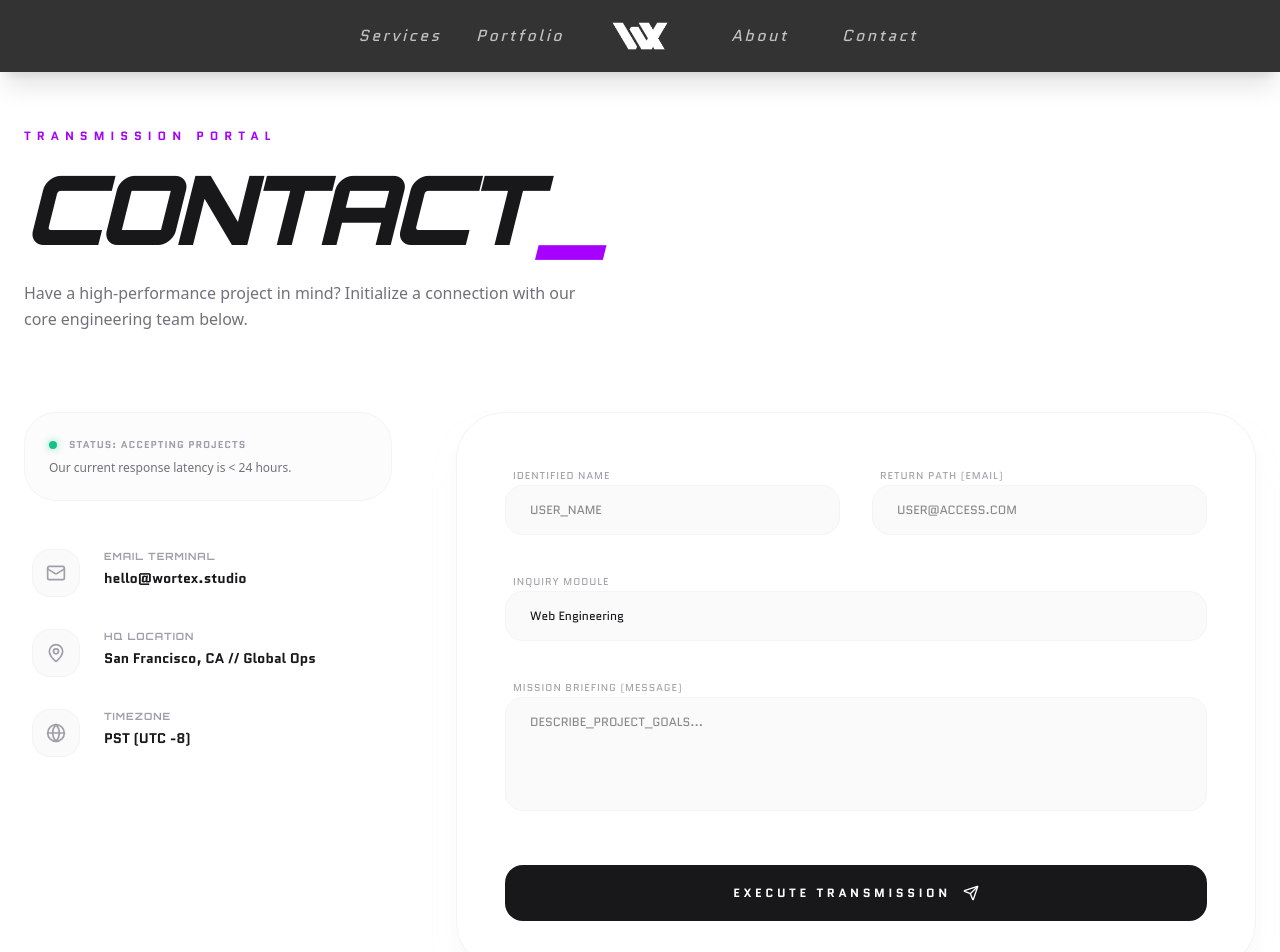
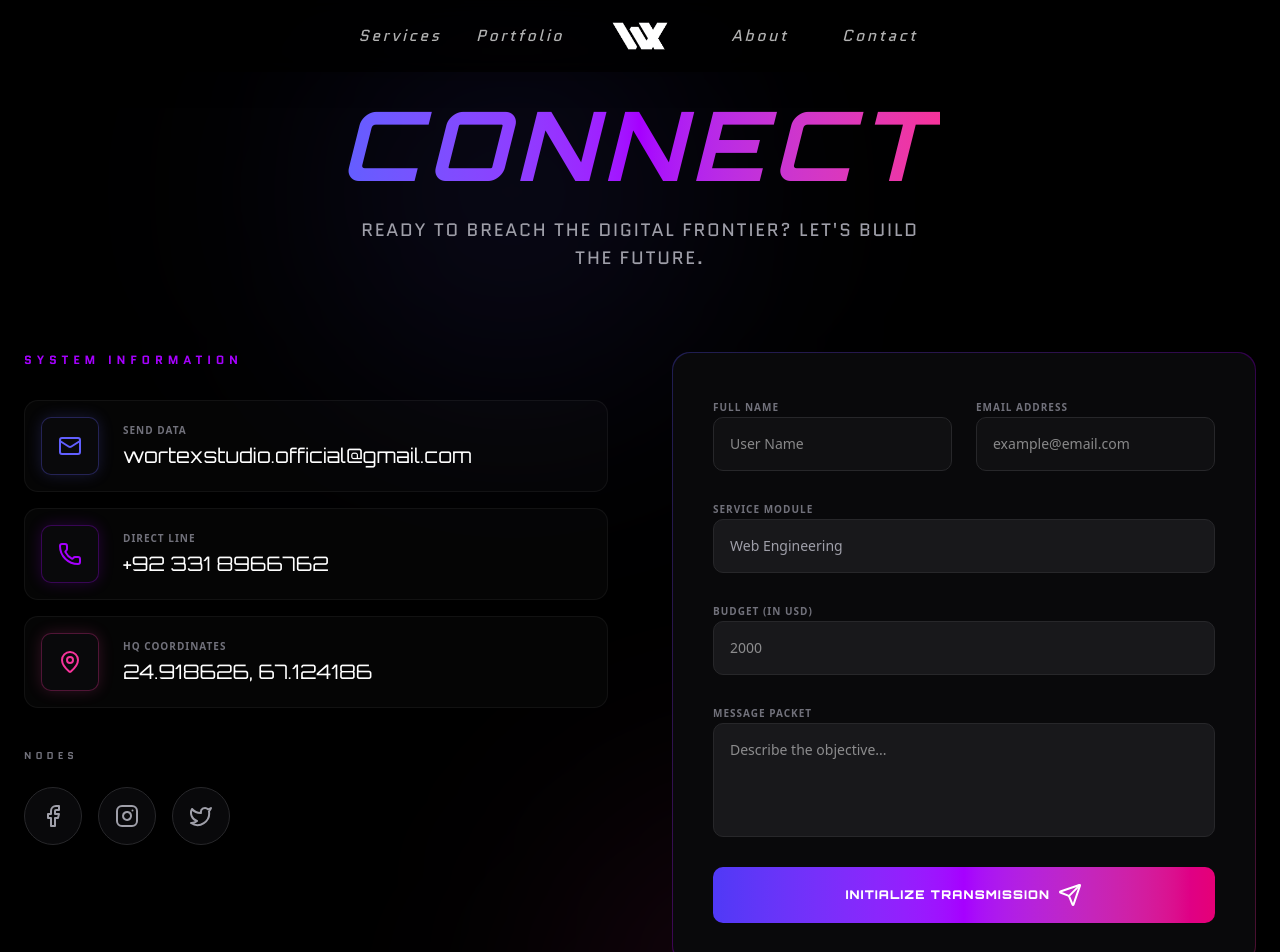
Before and after one commit to AbdurRehmanFarooqui/wortexstudio, a Next.js app: page /contact in a window 1280 px wide. Shown: the top 952 px of the page. Built offline with nearby package versions, Linux system fonts and the light colour scheme.

Commit message:
hero saection laptop layout fix

```diff
--- a/app/components/ProjectCards.tsx
+++ b/app/components/ProjectCards.tsx
@@ -30,11 +30,11 @@ const ProjectCards: React.FC<Project> = ({
   link = "#"
 }) => {
   return (
-    <div className='group relative flex-shrink-0 w-[320px] md:w-[500px] lg:w-[600px] aspect-[16/10] bg-zinc-950 border border-zinc-900 rounded-2xl overflow-hidden transition-all duration-500 hover:border-[#a600ff]/50 hover:shadow-[0_0_40px_-15px_rgba(166,0,255,0.4)] mx-6 cursor-pointer'>
+    <div className='group relative flex-shrink-0 w-[320px] md:w-[500px] lg:h-[40vh] lg:w-auto aspect-[16/10] bg-zinc-950 border border-zinc-900 rounded-2xl overflow-hidden transition-all duration-500 hover:border-[#a600ff]/50 hover:shadow-[0_0_40px_-15px_rgba(166,0,255,0.4)] mx-6 cursor-pointer'>
 
       {/* Background Image with Theme Gradient */}
       <div className="absolute inset-0 z-0">
-        <div className="absolute inset-0 bg-gradient-to-t from-black via-black/40 to-transparent z-10" />
+        <div className="absolute inset-0 bg-linear-to-t from-black via-black/40 to-transparent z-10" />
         <Image
           src={portfolio_images[0]?.url || '/logo.png'}
           alt={title}
--- a/app/contact/page.tsx
+++ b/app/contact/page.tsx
@@ -3,15 +3,25 @@
 import React from 'react';
 import { motion } from 'framer-motion';
 import { Mail, MapPin, Phone, Send, MessageSquare, Globe } from 'lucide-react';
+import Contact from '../sections/contact';
 
 export default function ContactPage() {
+
+  return (
+    <>
+      <Contact />
+    </>
+  );
+}
+
+
+function Contact2() {
   const fadeUp = {
     initial: { opacity: 0, y: 20 },
     whileInView: { opacity: 1, y: 0 },
     viewport: { once: true },
     transition: { duration: 0.6 }
   };
-
   return (
     <div className="w-full min-h-screen bg-white text-zinc-900 pt-32 pb-20 selection:bg-[#a600ff]/20">
       <div className="max-w-7xl mx-auto px-6">
@@ -40,11 +50,11 @@ export default function ContactPage() {
           >
             {/* Availability Status */}
             <div className="p-6 border border-zinc-100 rounded-[2rem] bg-zinc-50/50">
-               <div className="flex items-center gap-3 mb-2">
-                 <div className="w-2 h-2 rounded-full bg-emerald-500 animate-pulse shadow-[0_0_8px_rgba(16,185,129,0.6)]" />
-                 <span className="font-quantico text-[10px] uppercase tracking-widest font-bold text-zinc-400">Status: Accepting Projects</span>
-               </div>
-               <p className="text-xs text-zinc-500 font-medium">Our current response latency is &lt; 24 hours.</p>
+              <div className="flex items-center gap-3 mb-2">
+                <div className="w-2 h-2 rounded-full bg-emerald-500 animate-pulse shadow-[0_0_8px_rgba(16,185,129,0.6)]" />
+                <span className="font-quantico text-[10px] uppercase tracking-widest font-bold text-zinc-400">Status: Accepting Projects</span>
+              </div>
+              <p className="text-xs text-zinc-500 font-medium">Our current response latency is &lt; 24 hours.</p>
             </div>
 
             {/* Direct Lines */}
@@ -55,11 +65,11 @@ export default function ContactPage() {
                 </div>
                 <div>
                   <h4 className="font-orbitron text-[10px] font-bold uppercase tracking-widest text-zinc-400 mb-1">Email Terminal</h4>
-                  <p className="font-quantico text-sm font-bold text-zinc-900">hello@wortex.studio</p>
+                  <p className="font-quantico text-sm font-bold text-zinc-900">wortexstudio.official@gmail.com</p>
                 </div>
               </div>
 
-              <div className="group flex items-start gap-6">
+              {/* <div className="group flex items-start gap-6">
                 <div className="w-12 h-12 rounded-2xl bg-zinc-50 flex items-center justify-center text-zinc-400 group-hover:text-[#a600ff] transition-colors border border-zinc-100">
                   <MapPin size={20} />
                 </div>
@@ -67,7 +77,7 @@ export default function ContactPage() {
                   <h4 className="font-orbitron text-[10px] font-bold uppercase tracking-widest text-zinc-400 mb-1">HQ Location</h4>
                   <p className="font-quantico text-sm font-bold text-zinc-900">San Francisco, CA // Global Ops</p>
                 </div>
-              </div>
+              </div> */}
 
               <div className="group flex items-start gap-6">
                 <div className="w-12 h-12 rounded-2xl bg-zinc-50 flex items-center justify-center text-zinc-400 group-hover:text-[#a600ff] transition-colors border border-zinc-100">
@@ -75,7 +85,7 @@ export default function ContactPage() {
                 </div>
                 <div>
                   <h4 className="font-orbitron text-[10px] font-bold uppercase tracking-widest text-zinc-400 mb-1">Timezone</h4>
-                  <p className="font-quantico text-sm font-bold text-zinc-900">PST (UTC -8)</p>
+                  <p className="font-quantico text-sm font-bold text-zinc-900">UTC+05:00</p>
                 </div>
               </div>
             </div>
@@ -93,7 +103,7 @@ export default function ContactPage() {
                 <label className="font-quantico text-[10px] uppercase tracking-widest text-zinc-400 ml-2">Identified Name</label>
                 <input
                   type="text"
-                  placeholder="USER_NAME"
+                  placeholder="User Name"
                   className="w-full bg-zinc-50 border border-zinc-100 px-6 py-4 rounded-2xl font-quantico text-xs focus:outline-none focus:border-[#a600ff] focus:ring-4 focus:ring-[#a600ff]/5 transition-all"
                 />
               </div>
@@ -103,7 +113,7 @@ export default function ContactPage() {
                 <label className="font-quantico text-[10px] uppercase tracking-widest text-zinc-400 ml-2">Return Path (Email)</label>
                 <input
                   type="email"
-                  placeholder="USER@ACCESS.COM"
+                  placeholder="user@access.com"
                   className="w-full bg-zinc-50 border border-zinc-100 px-6 py-4 rounded-2xl font-quantico text-xs focus:outline-none focus:border-[#a600ff] focus:ring-4 focus:ring-[#a600ff]/5 transition-all"
                 />
               </div>
@@ -114,17 +124,28 @@ export default function ContactPage() {
                 <select className="w-full bg-zinc-50 border border-zinc-100 px-6 py-4 rounded-2xl font-quantico text-xs focus:outline-none focus:border-[#a600ff] transition-all appearance-none cursor-pointer">
                   <option>Web Engineering</option>
                   <option>3D / Immersive Experience</option>
+                  <option>3D Development</option>
+                  <option>AI Integration</option>
+                  <option>Motion Design</option>
                   <option>UI/UX Architecture</option>
                   <option>Other / Custom</option>
                 </select>
               </div>
+              <div className="md:col-span-2 space-y-2">
+                <label className="text-[10px] font-bold text-zinc-500 uppercase tracking-widest">Budget</label>
+                <input
+                  type="number"
+                  className="[appearance:textfield] [&::-webkit-outer-spin-button]:appearance-none [&::-webkit-inner-spin-button]:appearance-none w-full bg-zinc-50 border border-zinc-100 px-6 py-4 rounded-2xl font-quantico text-xs focus:outline-none focus:border-[#a600ff] focus:ring-4 focus:ring-[#a600ff]/5 transition-all resize-none"
+                  placeholder="Estimated budget range..."
+                />
 
+              </div>
               {/* Message */}
               <div className="md:col-span-2 space-y-2">
                 <label className="font-quantico text-[10px] uppercase tracking-widest text-zinc-400 ml-2">Mission Briefing (Message)</label>
                 <textarea
                   rows={5}
-                  placeholder="DESCRIBE_PROJECT_GOALS..."
+                  placeholder="Describe Project ..."
                   className="w-full bg-zinc-50 border border-zinc-100 px-6 py-4 rounded-2xl font-quantico text-xs focus:outline-none focus:border-[#a600ff] focus:ring-4 focus:ring-[#a600ff]/5 transition-all resize-none"
                 />
               </div>
@@ -143,7 +164,7 @@ export default function ContactPage() {
       </div>
 
       {/* Subtle background decorative element */}
-      <div className="fixed bottom-0 left-0 w-full h-[30vh] bg-gradient-to-t from-zinc-50 to-transparent pointer-events-none -z-10" />
+      <div className="fixed bottom-0 left-0 w-full h-[30vh] bg-linear-to-t from-zinc-50 to-transparent pointer-events-none -z-10" />
     </div>
-  );
+  )
 }
--- a/app/sections/contact.tsx
+++ b/app/sections/contact.tsx
@@ -1,12 +1,78 @@
 "use client";
 
-import React from "react";
+import React, { useState } from "react";
 import { motion } from "framer-motion";
-import { Mail, Phone, MapPin, Github, Linkedin, Twitter, Send } from "lucide-react";
+import { Mail, Phone, MapPin, Github, Linkedin, Twitter, Send, Instagram, Facebook } from "lucide-react";
 
 export default function Contact() {
+  // Form state tracking based on your API schema
+  const [formData, setFormData] = useState({
+    name: "",
+    email: "",
+    category: "Web Engineering", // matches your first option default
+    budget: "",
+    message: "",
+  });
+
+  const [isSubmitting, setIsSubmitting] = useState(false);
+  const [isSent, setIsSent] = useState(false);
+
+  // Handle inputs dynamically
+  const handleChange = (e: React.ChangeEvent<HTMLInputElement | HTMLTextAreaElement | HTMLSelectElement>) => {
+    const { name, value } = e.target;
+    setFormData((prev) => ({ ...prev, [name]: value }));
+  };
+
+  // Form Submission Logic
+  const handleSubmit = async (e: React.FormEvent<HTMLFormElement>) => {
+    e.preventDefault();
+    setIsSubmitting(true);
+
+    try {
+      const response = await fetch("/api/contact", {
+        method: "POST",
+        headers: {
+          "Content-Type": "application/json",
+        },
+        body: JSON.stringify(formData),
+      });
+
+      if (response.ok) {
+        console.log("Transmission Successful!");
+        setIsSent(true);
+        // Clear form fields
+        setFormData({
+          name: "",
+          email: "",
+          category: "Web Engineering",
+          budget: "",
+          message: "",
+        });
+      } else {
+        console.error("Transmission Failed:", await response.text());
+      }
+    } catch (error) {
+      console.error("Network Error during transmission:", error);
+    } finally {
+      setIsSubmitting(false);
+      // Hide the sent notification after 5 seconds
+      setTimeout(() => setIsSent(false), 5000);
+    }
+  };
+
   return (
     <section className="relative bg-black text-white py-24 px-6 overflow-hidden pb-60">
+
+      {/* Floating Notification */}
+      {isSent && (
+        <div className="fixed left-1/2 -translate-x-1/2 w-70 h-16 bg-white/12 border border-white/20 z-100 rounded-full backdrop-blur-sm text-white shadow-lg shadow-purple-500/30 animate-[slideDown_0.4s_ease-out_forwards]" >
+          <div className="flex items-center justify-center h-full gap-4 font-quantico text-base uppercase tracking-widest ">
+            <Mail className="w-5 h-5 text-indigo-500" />
+            <span>Message Sent</span>
+          </div>
+        </div>
+      )}
+
       {/* Decorative Background Glows */}
       <div className="absolute top-0 left-1/4 w-96 h-96 bg-indigo-500/10 blur-[120px] rounded-full pointer-events-none" />
       <div className="absolute bottom-0 right-1/4 w-96 h-96 bg-pink-500/10 blur-[120px] rounded-full pointer-events-none" />
@@ -51,7 +117,7 @@ export default function Contact() {
                   </div>
                   <div>
                     <p className="text-[10px] text-zinc-500 uppercase tracking-widest font-bold mb-1">Send Data</p>
-                    <p className="md:text-xl font-orbitron group-hover:text-indigo-400 transition-colors">hello@wortex.studio</p>
+                    <p className="md:text-xl font-orbitron group-hover:text-indigo-400 transition-colors">wortexstudio.official@gmail.com</p>
                   </div>
                 </a>
 
@@ -62,7 +128,7 @@ export default function Contact() {
                   </div>
                   <div>
                     <p className="text-[10px] text-zinc-500 uppercase tracking-widest font-bold mb-1">Direct Line</p>
-                    <p className="md:text-xl font-orbitron group-hover:text-[#a600ff] transition-colors">+1 (555) WORTEX</p>
+                    <p className="md:text-xl font-orbitron group-hover:text-[#a600ff] transition-colors">+92 331 8966762</p>
                   </div>
                 </div>
 
@@ -73,7 +139,7 @@ export default function Contact() {
                   </div>
                   <div>
                     <p className="text-[10px] text-zinc-500 uppercase tracking-widest font-bold mb-1">HQ Coordinates</p>
-                    <p className="md:text-xl font-orbitron group-hover:text-pink-400 transition-colors">Digital Nomad, Metaverse 101</p>
+                    <p className="md:text-xl font-orbitron group-hover:text-pink-400 transition-colors">24.918626, 67.124186</p>
                   </div>
                 </div>
               </div>
@@ -84,13 +150,15 @@ export default function Contact() {
               <h3 className="text-[10px] font-black mb-6 font-quantico uppercase tracking-[0.4em] text-zinc-500">Nodes</h3>
               <div className="flex gap-4">
                 {[
-                    { Icon: Github, color: 'hover:text-indigo-500' },
-                    { Icon: Linkedin, color: 'hover:text-[#a600ff]' },
-                    { Icon: Twitter, color: 'hover:text-pink-500' }
+                  { Icon: Facebook, color: 'hover:text-[#3b5998]', link: 'https://www.facebook.com/wortexstudio' },
+                  { Icon: Instagram, color: 'hover:text-[#E1306C]', link: 'https://www.instagram.com/wortexstudio' },
+                  { Icon: Twitter, color: 'hover:text-[#1DA1F2]', link: 'https://x.com/wortexstudio' }
                 ].map((item, i) => (
                   <a
                     key={i}
-                    href="#"
+                    href={item.link}
+                    target="_blank"
+                    rel="noopener noreferrer"
                     className={`p-4 bg-zinc-950 border border-zinc-800 rounded-full text-zinc-400 ${item.color} hover:border-current hover:scale-110 transition-all duration-300 shadow-xl`}
                   >
                     <item.Icon className="w-5 h-5 md:w-6 md:h-6" />
@@ -111,48 +179,83 @@ export default function Contact() {
             <div className="absolute inset-0 bg-gradient-to-br from-indigo-500 via-[#a600ff] to-pink-500 opacity-30 group-hover:opacity-100 transition-opacity duration-500" />
 
             <div className="relative bg-zinc-950 p-4 md:p-8 md:p-10 rounded-2xl backdrop-blur-xl">
-              <form className="space-y-6">
+              <form onSubmit={handleSubmit} className="space-y-6">
                 <div className="grid grid-cols-1 md:grid-cols-2 gap-6">
                   <div className="space-y-2">
                     <label className="text-[10px] font-bold text-zinc-500 uppercase tracking-widest">Full Name</label>
                     <input
                       type="text"
+                      name="name"
+                      value={formData.name}
+                      onChange={handleChange}
+                      required
                       className="w-full text-sm md:text-md bg-zinc-900/50 border border-zinc-800 p-4 rounded-lg focus:outline-none focus:border-[#a600ff] focus:ring-1 focus:ring-[#a600ff]/20 transition-all"
-                      placeholder="USER_ID"
+                      placeholder="User Name"
                     />
                   </div>
                   <div className="space-y-2">
                     <label className="text-[10px] font-bold text-zinc-500 uppercase tracking-widest">Email Address</label>
                     <input
                       type="email"
+                      name="email"
+                      value={formData.email}
+                      onChange={handleChange}
+                      required
                       className="w-full text-sm md:text-md bg-zinc-900/50 border border-zinc-800 p-4 rounded-lg focus:outline-none focus:border-indigo-500 focus:ring-1 focus:ring-indigo-500/20 transition-all"
-                      placeholder="MAIL_ADR"
+                      placeholder="example@email.com"
                     />
                   </div>
                 </div>
 
                 <div className="space-y-2">
                   <label className="text-[10px] font-bold text-zinc-500 uppercase tracking-widest">Service Module</label>
-                  <select className="w-full text-sm md:text-md bg-zinc-900/50 border border-zinc-800 p-4 rounded-lg focus:outline-none focus:border-pink-500 transition-all appearance-none text-zinc-400">
+                  <select
+                    name="category"
+                    value={formData.category}
+                    onChange={handleChange}
+                    className="w-full text-sm md:text-md bg-zinc-900 border border-zinc-800 p-4 rounded-lg focus:outline-none focus:border-pink-500 transition-all appearance-none text-zinc-400"
+                  >
+                    <option>Web Engineering</option>
                     <option>3D Development</option>
-                    <option>Web Design</option>
-                    <option>Brand Identity</option>
+                    <option>AI Integration</option>
+                    <option>Motion Design</option>
+                    <option>Other / Custom</option>
                   </select>
+                </div>
+
+                <div className="space-y-2">
+                  <label className="text-[10px] font-bold text-zinc-500 uppercase tracking-widest">Budget (in USD)</label>
+                  <input
+                    type="number"
+                    name="budget"
+                    value={formData.budget}
+                    onChange={handleChange}
+                    className="[appearance:textfield] [&::-webkit-outer-spin-button]:appearance-none [&::-webkit-inner-spin-button]:appearance-none w-full text-sm md:text-md bg-zinc-900 border border-zinc-800 p-4 rounded-lg focus:outline-none focus:border-[#a600ff] transition-all resize-none"
+                    placeholder="2000"
+                  />
                 </div>
 
                 <div className="space-y-2">
                   <label className="text-[10px] font-bold text-zinc-500 uppercase tracking-widest">Message Packet</label>
                   <textarea
                     rows={4}
-                    className="w-full text-sm md:text-md bg-zinc-900/50 border border-zinc-800 p-4 rounded-lg focus:outline-none focus:border-[#a600ff] transition-all resize-none"
+                    name="message"
+                    value={formData.message}
+                    onChange={handleChange}
+                    required
+                    className="w-full text-sm md:text-md bg-zinc-900 border border-zinc-800 p-4 rounded-lg focus:outline-none focus:border-[#a600ff] transition-all resize-none"
                     placeholder="Describe the objective..."
                   />
                 </div>
 
-                <button className="w-full relative group py-4 overflow-hidden rounded-lg">
+                <button
+                  type="submit"
+                  disabled={isSubmitting}
+                  className="w-full relative group py-4 overflow-hidden rounded-lg disabled:opacity-50"
+                >
                   <div className="absolute inset-0 bg-gradient-to-r from-indigo-600 via-[#a600ff] to-pink-600 transition-transform duration-500 group-hover:scale-105" />
                   <span className="relative flex items-center justify-center gap-2 font-black font-orbitron text-xs tracking-widest px-6 md:px-0">
-                    INITIALIZE TRANSMISSION <Send className="w-6 h-6" />
+                    {isSubmitting ? "TRANSMITTING..." : "INITIALIZE TRANSMISSION"} <Send className="w-6 h-6" />
                   </span>
                 </button>
               </form>
--- a/app/sections/projects.tsx
+++ b/app/sections/projects.tsx
@@ -57,7 +57,7 @@ const Projects: React.FC<{ data: Project[] }> = ({ data }) => {
       className="relative h-[400vh] bg-black overflow-clip"
       id="projects"
     >
-      <div className="sticky top-0 h-screen md:my-36 flex flex-col pt-12 md:pt-28 justify-around overflow-hidden">
+      <div className="sticky top-0 h-screen flex flex-col pt-12 md:pt-12 justify-around overflow-hidden">
 
         {/* Background Watermark */}
         <div className="absolute top-1/2 left-1/2 -translate-x-1/2 -translate-y-1/2 text-[20vw] font-black text-white/[0.02] font-orbitron select-none pointer-events-none">
@@ -65,7 +65,7 @@ const Projects: React.FC<{ data: Project[] }> = ({ data }) => {
         </div>
 
         {/* Header */}
-        <div className="relative z-10 md:mb-12 px-6 md:px-20">
+        <div className="relative z-10 md:mb-8 px-6 md:px-20">
           <motion.h2 initial={{opacity:0, x:-20}} whileInView={{opacity:1, x:0}} viewport={{amount: 0.5}} transition={{ duration: 0.6 }} className="font-orbitron text-4xl md:text-8xl font-black tracking-tighter text-white">
             PROJECTS<span className="text-[#a600ff]">.</span>
           </motion.h2>
--- a/app/sections/whychoseus.tsx
+++ b/app/sections/whychoseus.tsx
@@ -107,7 +107,7 @@ const WhyChooseUs: React.FC = () => {
 
             <div className='pt-20 md:py-[20vh] w-full z-30'>
                 {pointData.map((point, index) =>
-                    <Point data={point} />
+                    <Point data={point} key={index} />
                 )}
             </div>
         </section>
--- a/package.json
+++ b/package.json
@@ -25,6 +25,7 @@
     "react": "19.2.1",
     "react-dom": "19.2.1",
     "react-icons": "^5.5.0",
+    "resend": "^6.12.4",
     "tailwind-merge": "^3.4.0",
     "three": "^0.182.0"
   },
--- a/tsconfig.json
+++ b/tsconfig.json
@@ -1,6 +1,5 @@
 {
   "compilerOptions": {
-    "baseUrl": ".",
     "target": "ES2017",
     "lib": [
       "dom",
```
Also changed, not shown: app/api/contact/route.ts (added, +37 -0 lines), app/components/PortfolioGrid.tsx (+3 -4 lines), app/globals.css (+11 -0 lines), app/sections/hero.tsx (+4 -4 lines), app/sections/textimonials.tsx (+4 -4 lines), 1 other file (tests, documents, lock files or other folders).
